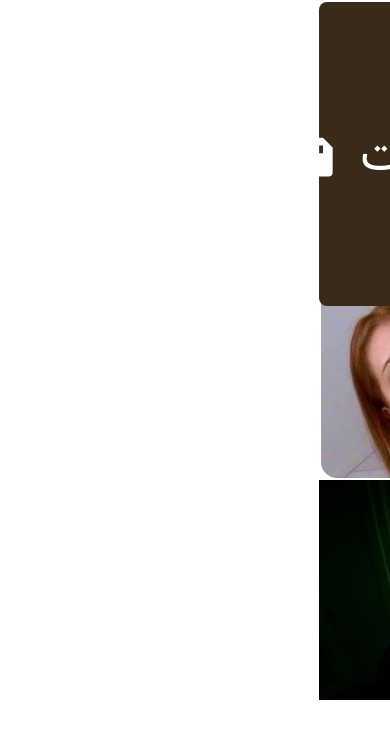
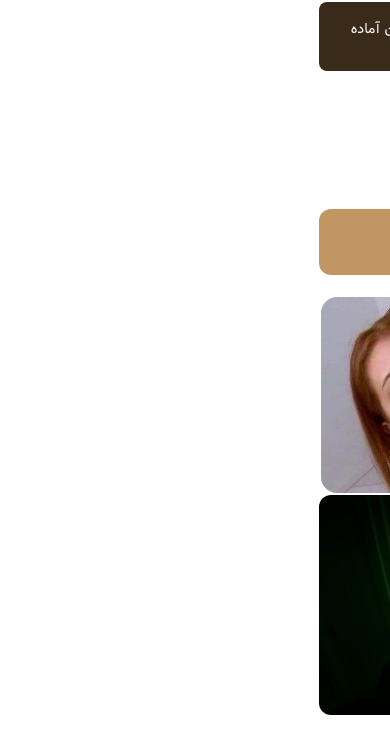
Before and after one commit to medicalalireza/check, a React (Vite) app: page /check/project/preparation in a window 390 px wide. Shown: the top 754 px of the page. Built offline with nearby package versions, Linux system fonts and the light colour scheme.

Commit message:
some again ..

```diff
--- a/src/components/Navbar/Navbar.css
+++ b/src/components/Navbar/Navbar.css
@@ -62,7 +62,7 @@ body {
 }
 
 /* تنظیمات ریسپانسیو برای گوشی‌ها */
-@media only screen and (max-width: 600px) {
+@media only screen and (max-width: 500px) {
   .viewMobile {
     flex-direction: row; /* تغییر جهت به صورت افقی */
     justify-content: flex-start; /* چیدمان اولیه لینک‌ها در ابتدای صفحه */
@@ -73,7 +73,7 @@ body {
   }
 
   .list-item > a {
-    font-size: 2.9rem;
+    font-size: 0.9rem;
     margin-top: 6px;
   }
 
--- a/src/pages/Project/Podcast.css
+++ b/src/pages/Project/Podcast.css
@@ -31,3 +31,12 @@
 .price {
   margin-bottom: 10px;
 }
+.himymTitle {
+  border-radius: 12px;
+}
+.ticket {
+  background-color: rgb(193, 150, 99);
+  color: white;
+  border-radius: 12px;
+  padding: 15px;
+}
```
